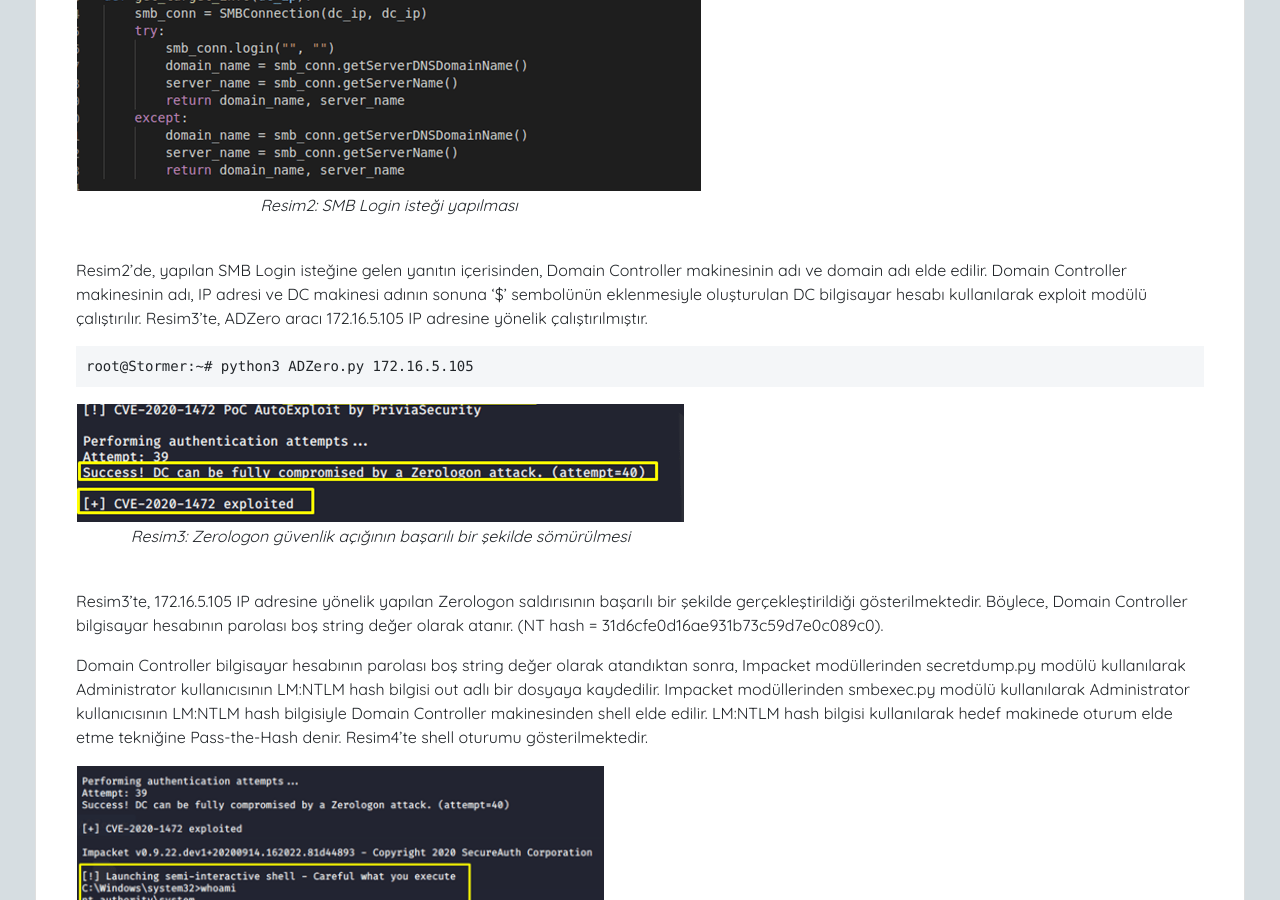
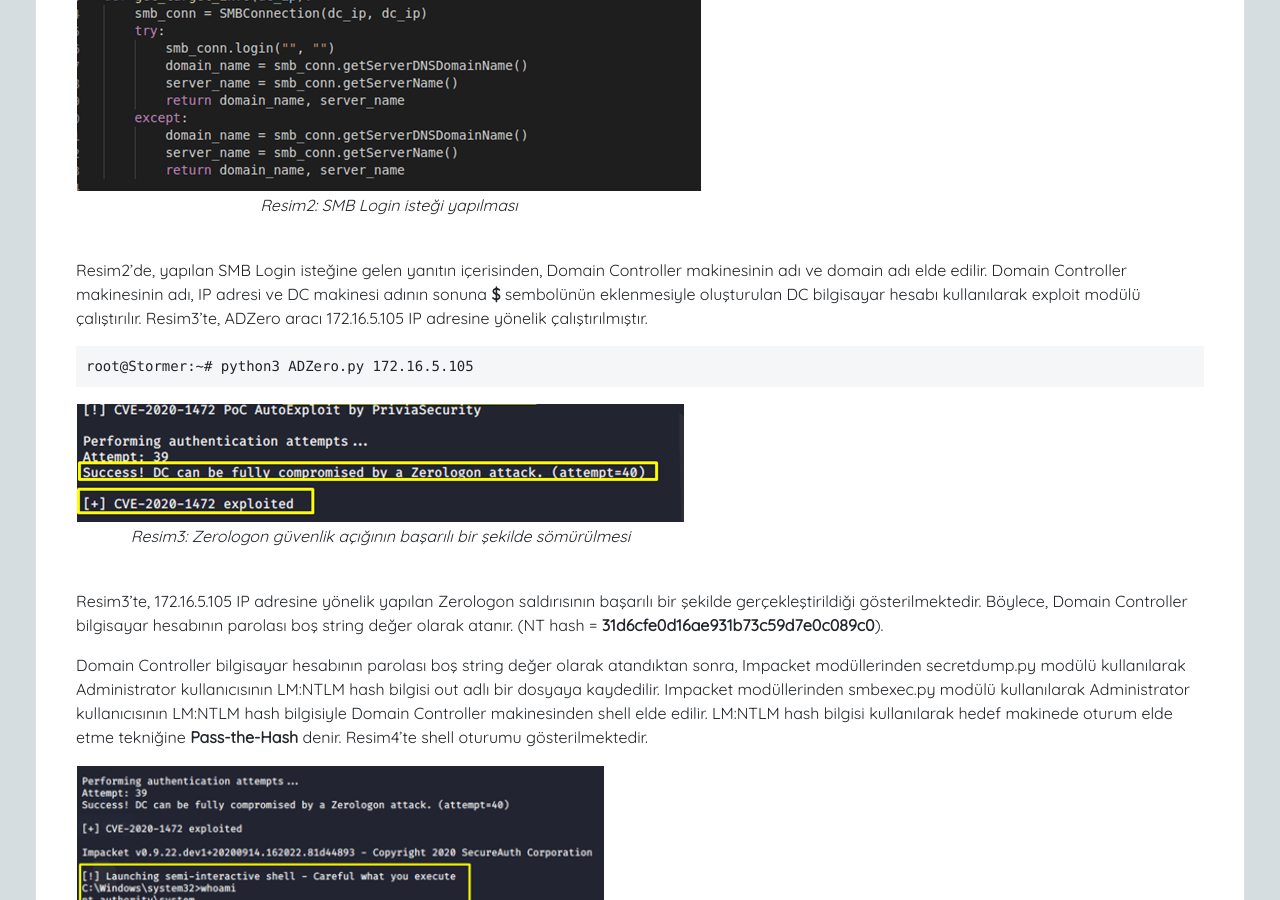
Before and after one commit to laccart/laccart, a Jekyll site: the page built from _posts/2020-10-02-ZeroLogon.markdown, in a window 1280 px wide and 900 px high, scrolled down 1442 px. Built offline with Jekyll 4.4.1, drawn with Linux system fonts in a browser that asks for light colours; nearby versions of some CDN libraries; some of the changed text lies outside the part shown.

````diff
--- a/_posts/2020-10-02-ZeroLogon.markdown
+++ b/_posts/2020-10-02-ZeroLogon.markdown
@@ -42,7 +42,7 @@ Resim1’de, ADZero aracının sadece Domain Controller makinesinin IP adresine
 
 <br/>
 
-Resim2’de, yapılan SMB Login isteğine gelen yanıtın içerisinden, Domain Controller makinesinin adı ve domain adı elde edilir. Domain Controller makinesinin adı, IP adresi ve DC makinesi adının sonuna ‘$’ sembolünün eklenmesiyle oluşturulan DC bilgisayar hesabı kullanılarak exploit modülü çalıştırılır. Resim3’te, ADZero aracı 172.16.5.105 IP adresine yönelik çalıştırılmıştır.
+Resim2’de, yapılan SMB Login isteğine gelen yanıtın içerisinden, Domain Controller makinesinin adı ve domain adı elde edilir. Domain Controller makinesinin adı, IP adresi ve DC makinesi adının sonuna **$** sembolünün eklenmesiyle oluşturulan DC bilgisayar hesabı kullanılarak exploit modülü çalıştırılır. Resim3’te, ADZero aracı 172.16.5.105 IP adresine yönelik çalıştırılmıştır.
 
 ```linux
 root@Stormer:~# python3 ADZero.py 172.16.5.105
@@ -54,9 +54,9 @@ root@Stormer:~# python3 ADZero.py 172.16.5.105
 
 <br/>
 
-Resim3’te, 172.16.5.105 IP adresine yönelik yapılan Zerologon saldırısının başarılı bir şekilde gerçekleştirildiği gösterilmektedir. Böylece, Domain Controller bilgisayar hesabının parolası boş string değer olarak atanır. (NT hash = 31d6cfe0d16ae931b73c59d7e0c089c0).
+Resim3’te, 172.16.5.105 IP adresine yönelik yapılan Zerologon saldırısının başarılı bir şekilde gerçekleştirildiği gösterilmektedir. Böylece, Domain Controller bilgisayar hesabının parolası boş string değer olarak atanır. (NT hash = **31d6cfe0d16ae931b73c59d7e0c089c0**).
 
-Domain Controller bilgisayar hesabının parolası boş string değer olarak atandıktan sonra, Impacket modüllerinden secretdump.py modülü kullanılarak Administrator kullanıcısının LM:NTLM hash bilgisi out adlı bir dosyaya kaydedilir. Impacket modüllerinden smbexec.py modülü kullanılarak Administrator kullanıcısının LM:NTLM hash bilgisiyle Domain Controller makinesinden shell elde edilir. LM:NTLM hash bilgisi kullanılarak hedef makinede oturum elde etme tekniğine Pass-the-Hash denir. Resim4’te shell oturumu gösterilmektedir.
+Domain Controller bilgisayar hesabının parolası boş string değer olarak atandıktan sonra, Impacket modüllerinden secretdump.py modülü kullanılarak Administrator kullanıcısının LM:NTLM hash bilgisi out adlı bir dosyaya kaydedilir. Impacket modüllerinden smbexec.py modülü kullanılarak Administrator kullanıcısının LM:NTLM hash bilgisiyle Domain Controller makinesinden shell elde edilir. LM:NTLM hash bilgisi kullanılarak hedef makinede oturum elde etme tekniğine **Pass-the-Hash** denir. Resim4’te shell oturumu gösterilmektedir.
 
 | ![atgr4]({{ site.url }}/assets/img/ZeroLogon/resim4.png){: style="display: block; margin-left: auto; margin-right: auto; width: 100% "} |
 |:--:|
@@ -80,7 +80,7 @@ Resim5’te out dosyasının içerisindeki Administrator kullanıcısına ait LM
 
 <br/>
 
-Resim6’da elde edilen LM:NTLM hash bilgisinin, Metasploit Framework içerisindeki ‘exploit/windows/smb/psexec’ exploit modülünde kullanıldığı gösterilmektedir. Exploit modülünün çalıştırılmasıyla meterpreter oturumu elde edilir. Resim7’de, exploit modülünün çalıştırılması ve meterpreter oturumunun elde edilmesi gösterilmektedir.
+Resim6’da elde edilen LM:NTLM hash bilgisinin, Metasploit Framework içerisindeki **exploit/windows/smb/psexec** exploit modülünde kullanıldığı gösterilmektedir. Exploit modülünün çalıştırılmasıyla meterpreter oturumu elde edilir. Resim7’de, exploit modülünün çalıştırılması ve meterpreter oturumunun elde edilmesi gösterilmektedir.
 
 | ![atgr7]({{ site.url }}/assets/img/ZeroLogon/resim7.png){: style="display: block; margin-left: auto; margin-right: auto; width: 100% "} |
 |:--:|
````
Also changed, not shown: other parts of _posts/2020-10-02-ZeroLogon.markdown (+1 -1 lines).
